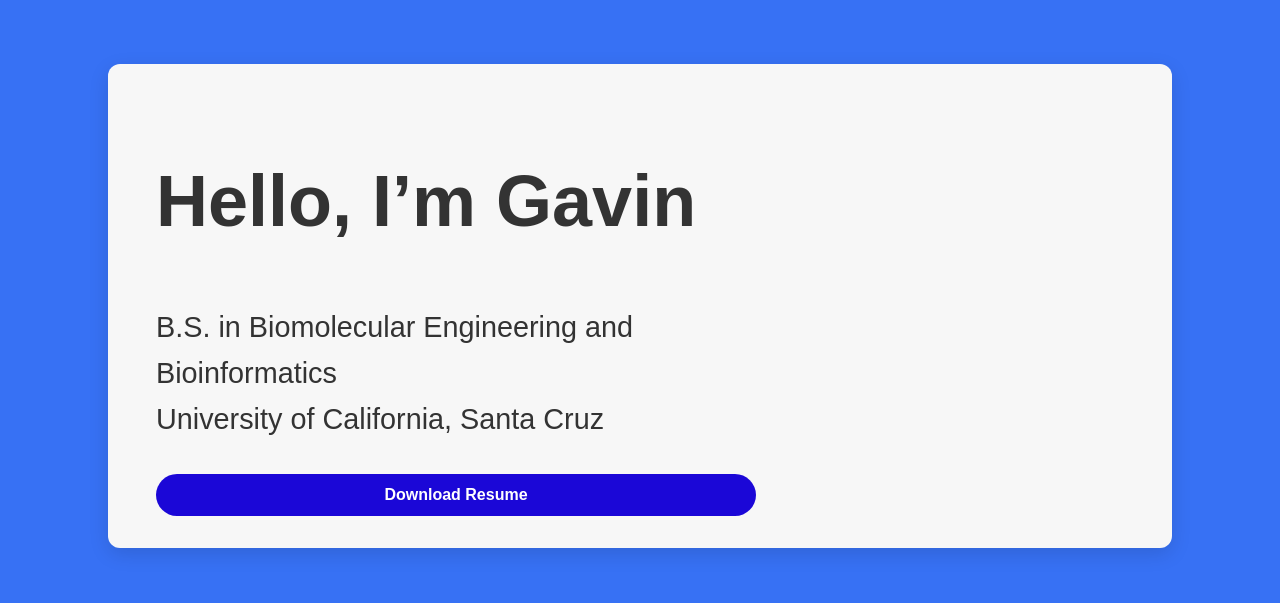
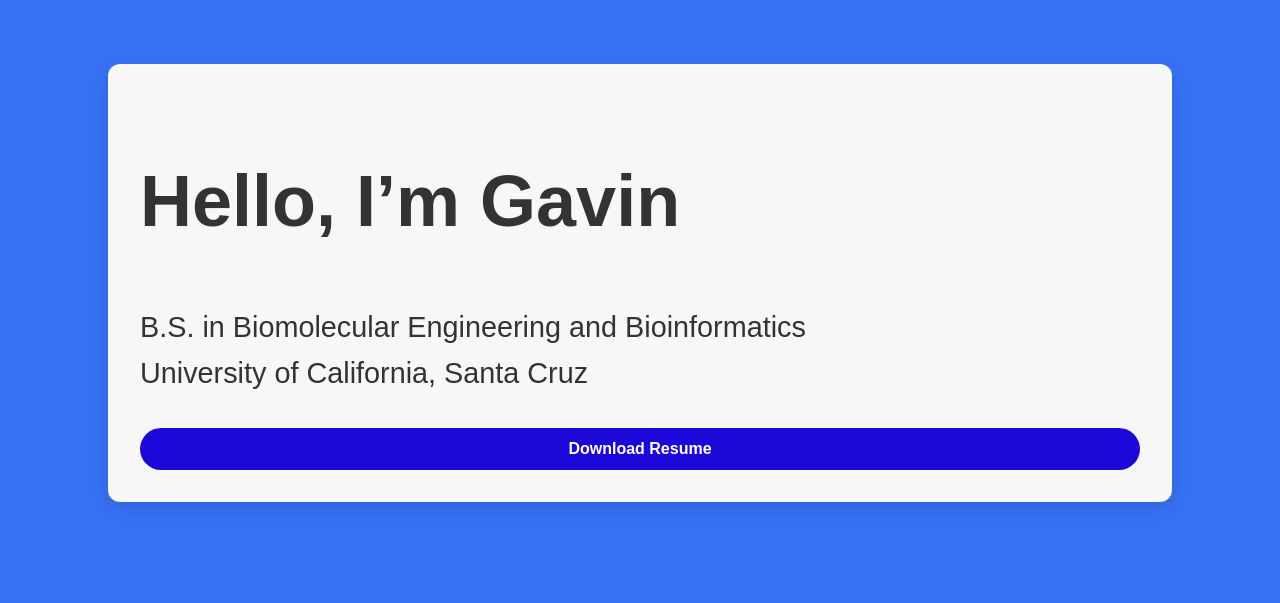
Before and after one commit to gacola/personalwebsite, a plain HTML site: page index.html in a window 1280 px wide. Shown: the top 603 px of the page. Drawn offline with Linux system fonts and the light colour scheme.

Commit message:
text formatting

```diff
--- a/styles.css
+++ b/styles.css
@@ -13,7 +13,7 @@ body {
     margin: 0;
     padding: 0;
     line-height: 1.6;
-    color: var(--text-dark);
+    color: var(--text-light);
     background-color: var(--primary);
   }
 
@@ -21,6 +21,7 @@ header {
     text-align: center;
     padding: 4rem 2rem;
     background: var(--primary);
+    color: var(--text-dark);
   }
 
 header h1 {
@@ -153,15 +154,13 @@ h2 {
         flex-direction: row;
         justify-content: flex-start;
         text-align: left;
-        align-items: flex-start;
-        padding-left: 2rem;
+        align-items: center;
   }
 .intro {
-        max-width: 600px;
         display: flex;
         flex-direction: column;
         justify-content: center;
-        margin-left: 1rem;
+        width: 100%;
   }
   }
 
```
